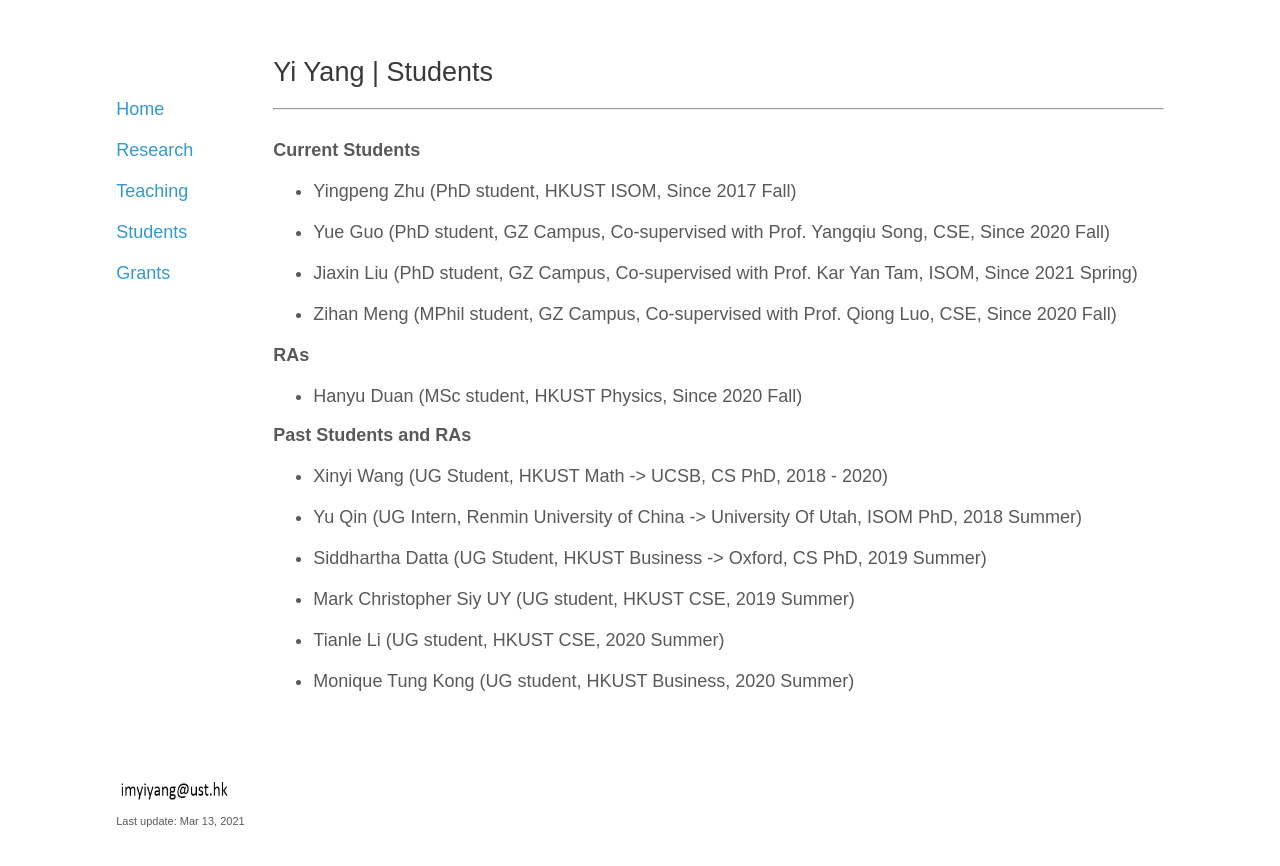
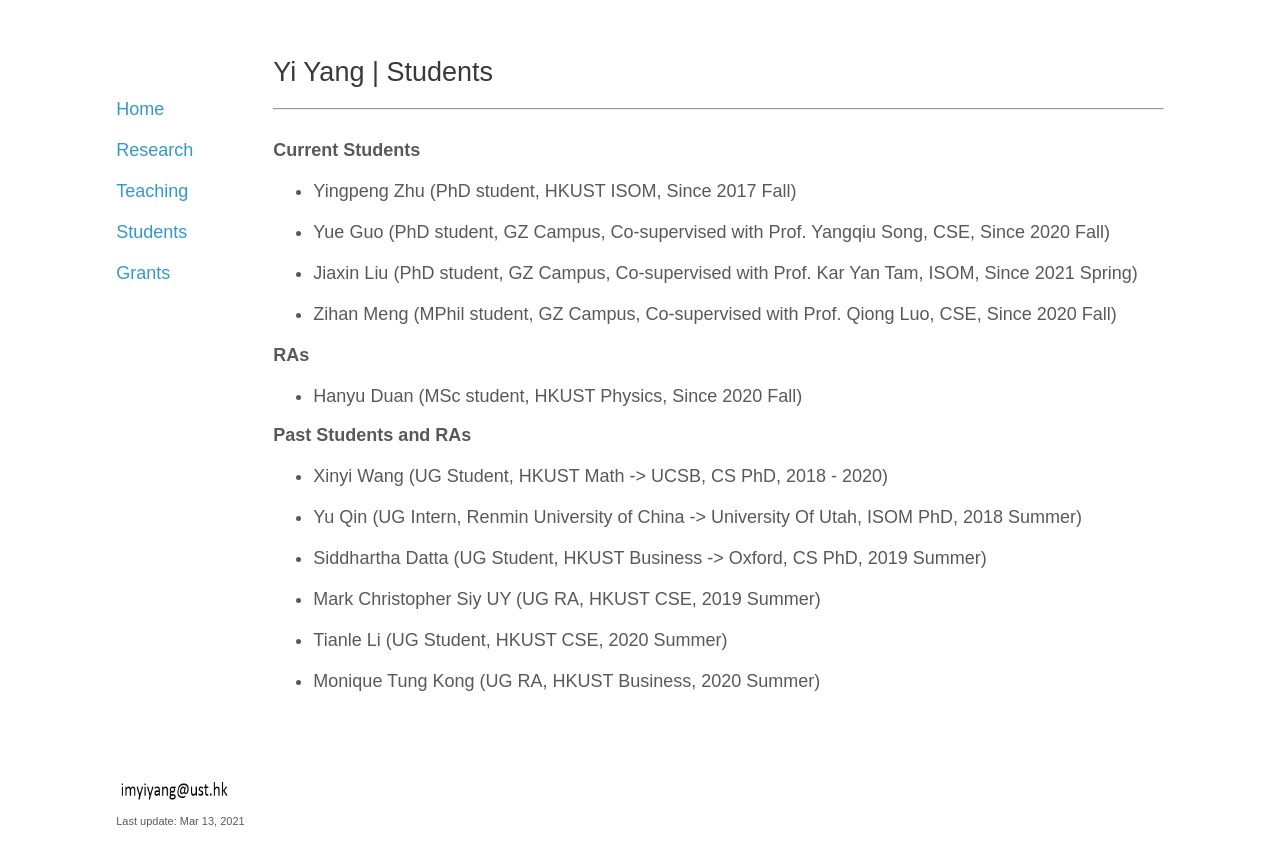
Before and after one commit to yya518/yya518.github.io, a Jekyll site: the page built from students.md, in a window 1280 px wide. Shown: the top 866 px of the page. Built offline with Jekyll 4.4.1, drawn with Linux system fonts in a browser that asks for light colours.

```diff
--- a/students.md
+++ b/students.md
@@ -27,8 +27,8 @@ title: research
 
 + Siddhartha Datta (UG Student, HKUST Business -> Oxford, CS PhD, 2019 Summer)
 
-+ Mark Christopher Siy UY (UG student, HKUST CSE, 2019 Summer)
++ Mark Christopher Siy UY (UG RA, HKUST CSE, 2019 Summer)
 
-+ Tianle Li (UG student, HKUST CSE, 2020 Summer)
++ Tianle Li (UG Student, HKUST CSE, 2020 Summer)
 
-+ Monique Tung Kong (UG student, HKUST Business, 2020 Summer)
++ Monique Tung Kong (UG RA, HKUST Business, 2020 Summer)
```
Also changed, not shown: teaching.md (+2 -2 lines).
